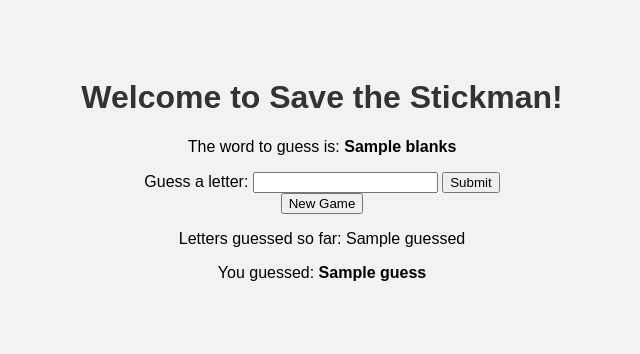
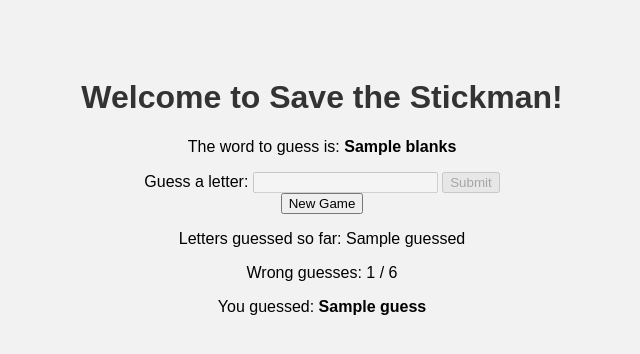
Before and after one commit to elenekhutsishvili/save-the-stickman, a Flask app: template app/templates/index.html in a window 1280 px wide. Shown: the top 354 px of the page, without its empty margins (318-958 px from the left). Run offline with Flask 3, Linux system fonts and the light colour scheme; the visitor is signed in with stand-in values (Sample User, id 1); the template is opened without the code that fills it: values that come from a table or form of the project are taken from there, most other values are stand-ins (such as "Sample title", 1, 10 or a date in 2020).

Commit message:
Add win/lose logic and final game messages

```diff
--- a/app/main.py
+++ b/app/main.py
@@ -1,11 +1,14 @@
 from flask import Flask, render_template, request, session, redirect
 from flask_sqlalchemy import SQLAlchemy
+from flask_session import Session
 import random
 import os
 
 app = Flask(__name__)
+app.config['SESSION_TYPE'] = 'filesystem'
+Session(app)
 # secret key
-app.secret_key = "secret_key"
+app.secret_key = os.environ.get("FLASK_SECRET_KEY", "fallback_secret")
 # Database setup
 basedir = os.path.abspath(os.path.dirname(__file__))
 app.config['SQLALCHEMY_DATABASE_URI'] = 'sqlite:///' + os.path.join(basedir, 'words.db')
@@ -24,17 +27,24 @@
 # homepage route
 @app.route("/", methods=["GET", "POST"])
 def index():
+    print("SESSION START:", dict(session))
+
      # Only choose a new word if it's not already in session
-    if "word" not in session:
+    if "word" not in session or "guessed" not in session or "wrong" not in session:
         words = Word.query.all()
         if not words:
             return "No words in database!"
         selected_word = random.choice(words).text
         session["word"] = selected_word
         session["guessed"] = []  # 🔥 Initialize guessed letter list
+        session["wrong"] = 0 # initialize sessopm wrong if not set
 
-    else:
-        selected_word = session["word"]
+
+    # Pull values from session
+    selected_word = session["word"]
+    guessed_letters = session["guessed"]
+    wrong = session["wrong"]
+
 
     guessed_letter = None
     if request.method == "POST":
@@ -42,18 +52,43 @@
 
         if guessed_letter:
             guessed = session.get("guessed", [])
+
             if guessed_letter.lower() not in guessed:
                 guessed.append(guessed_letter.lower())
                 session["guessed"] = guessed
 
+                if guessed_letter.lower() not in selected_word:
+                    wrong += 1
+                    session["wrong"] = wrong
+
 
     # 🔍 Build the displayed blank word with guessed letters revealed
-    #get guessed letter from session
-    guessed_letters = session.get("guessed", [])
+
     #show correct guesses hide others
     blank_word = " ".join([letter if letter in guessed_letters else "_" for letter in selected_word])
 
-    return render_template("index.html", word=selected_word, blanks=blank_word, guess=guessed_letter, guessed=guessed_letters)
+    # Determine game status
+    game_status = "playing"
+
+    if "_" not in blank_word:
+        game_status = "win"
+    elif wrong >= 6:
+        game_status = "lose"
+
+    print("SESSION END:", dict(session))
+    print("Selected Word:", session.get("word"))
+    print("Guessed Letters:", session.get("guessed"))
+    print("Wrong Guess Count:", session.get("wrong"))
+    print("SECRET KEY USED:", app.secret_key)
+    return render_template(
+        "index.html",
+        word=selected_word,
+        blanks=blank_word,
+        guess=guessed_letter,
+        guessed=guessed_letters,
+        wrong=wrong,
+        status=game_status
+)
 
 # reset route
 @app.route("/reset")
--- a/app/templates/index.html
+++ b/app/templates/index.html
@@ -12,8 +12,8 @@
     <!-- Guess a letter form -->
 <form action="/" method="post">
     <label for="letter">Guess a letter:</label>
-    <input type="text" id="letter" name="letter" maxlength="1" required>
-    <button type="submit">Submit</button>
+    <input type="text" id="letter" name="letter" maxlength="1" required {% if status != 'playing' %}disabled{% endif %}>
+    <button type="submit" {% if status != 'playing' %}disabled{% endif %}>Submit</button>
 </form>
 
     <!-- reset button-->
@@ -21,9 +21,18 @@
     <button type="submit">New Game</button>
 </form>
 
+    <!-- show win/lose-->
+{% if status == 'win' %}
+    <h2 style="color: green;">🎉 You guessed the word! You win! 🎉</h2>
+{% elif status == 'lose' %}
+    <h2 style="color: red;">💀 Game Over! The word was: {{ word }}</h2>
+{% endif %}
+
     <!-- Show guessed letters -->
 {% if guessed %}
     <p>Letters guessed so far: {{ guessed | join(', ') }}</p>
+    <p>Wrong guesses: {{ session['wrong'] }} / 6</p> <!-- show wrong guess count-->
+
 {% endif %}
 
     <!-- Show guessed letter if submitted -->
--- a/requirements.txt
+++ b/requirements.txt
@@ -1,2 +1,3 @@
 flask
+Flask-Session
 flask_sqlalchemy
```
Also changed, not shown: README.md, 2 other files.
